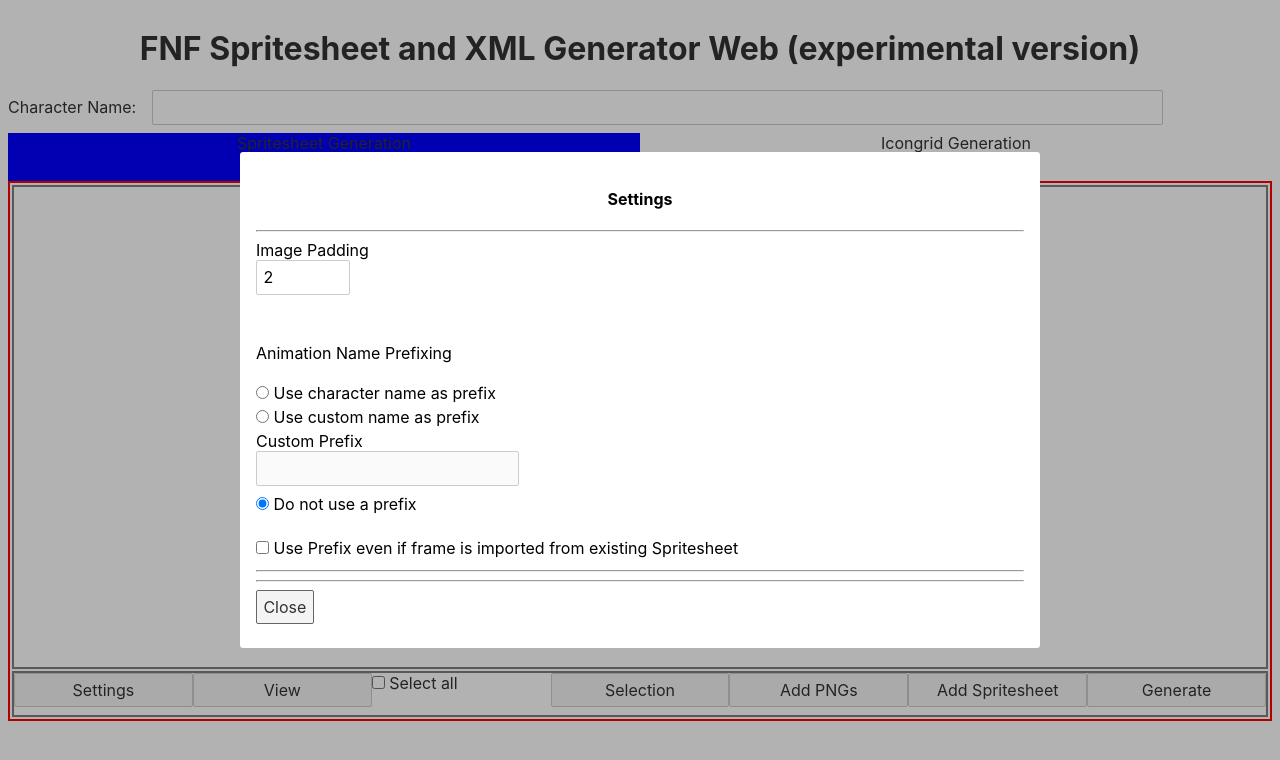
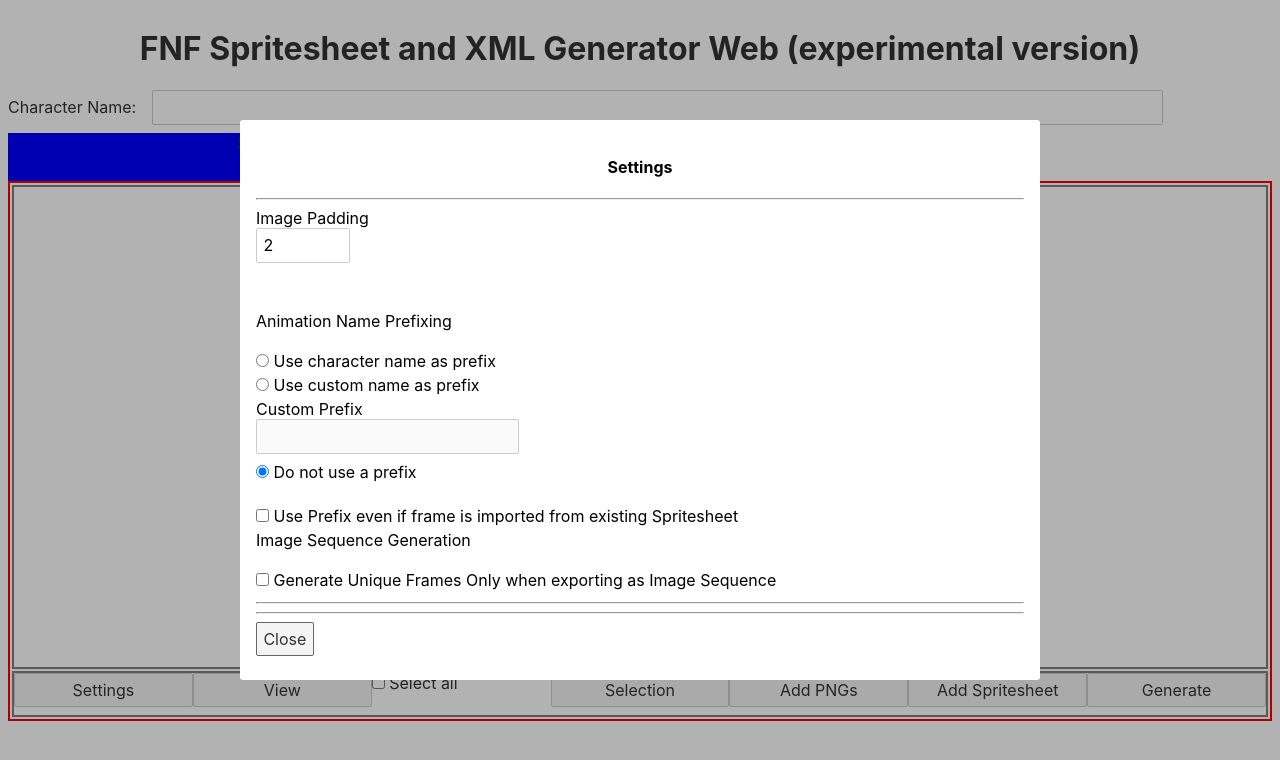
Before and after one commit to UncertainProd/FNF-Spritesheet-XML-generator-Web, a Svelte app in the folder svelte-frontend/: page / in a window 1280 px wide. Both pictures are taken after a click on the button "Settings". Shown: the top 760 px of the page. Built offline with nearby package versions, Linux system fonts and the light colour scheme.

Commit message:
Added setting for only unique frames when exporting png sequences

```diff
--- a/svelte-frontend/src/components/SettingsModal.svelte
+++ b/svelte-frontend/src/components/SettingsModal.svelte
@@ -7,7 +7,8 @@
         padding: 2,
         prefixType: 'no-prefix',
         usePrefixOnXMLFrames: false,
-        customPrefix: ''
+        customPrefix: '',
+        uniqueFramesOnly: false
     };
 </script>
 
@@ -42,6 +43,13 @@
             <input bind:checked={settings.usePrefixOnXMLFrames} type="checkbox" name="use-prefix-on-existing-xmls" id="use-prefix-on-existing-xmls">
             Use Prefix even if frame is imported from existing Spritesheet
         </label>
+
+        <label for="img-seq-gen">Image Sequence Generation</label>
+        <br>
+        <label for="img-seq-gen">
+            <input bind:checked={settings.uniqueFramesOnly} type="checkbox" name="img-seq-gen" id="img-seq-gen">
+            Generate Unique Frames Only when exporting as Image Sequence
+        </label>
     </div>
 </Modal>
 
--- a/svelte-frontend/src/components/SpritesheetGenControls.svelte
+++ b/svelte-frontend/src/components/SpritesheetGenControls.svelte
@@ -20,7 +20,8 @@
         padding: 2,
         prefixType: 'no-prefix',
         usePrefixOnXMLFrames: false,
-        customPrefix: ''
+        customPrefix: '',
+        uniqueFramesOnly: false
     };
 
     async function onPNGAdd(e: Event)
@@ -334,7 +335,7 @@
         deferTask(()=>{
             progTxt = 'Zipping individual frames....';
             deferTask(()=>{
-                const finalImage = growingpacker.make_img_sequence(false);
+                const finalImage = growingpacker.make_img_sequence(imgSettings.uniqueFramesOnly);
                 saveFile(finalImage, charname + '.zip');
                 progDlg.close();
             });
```
